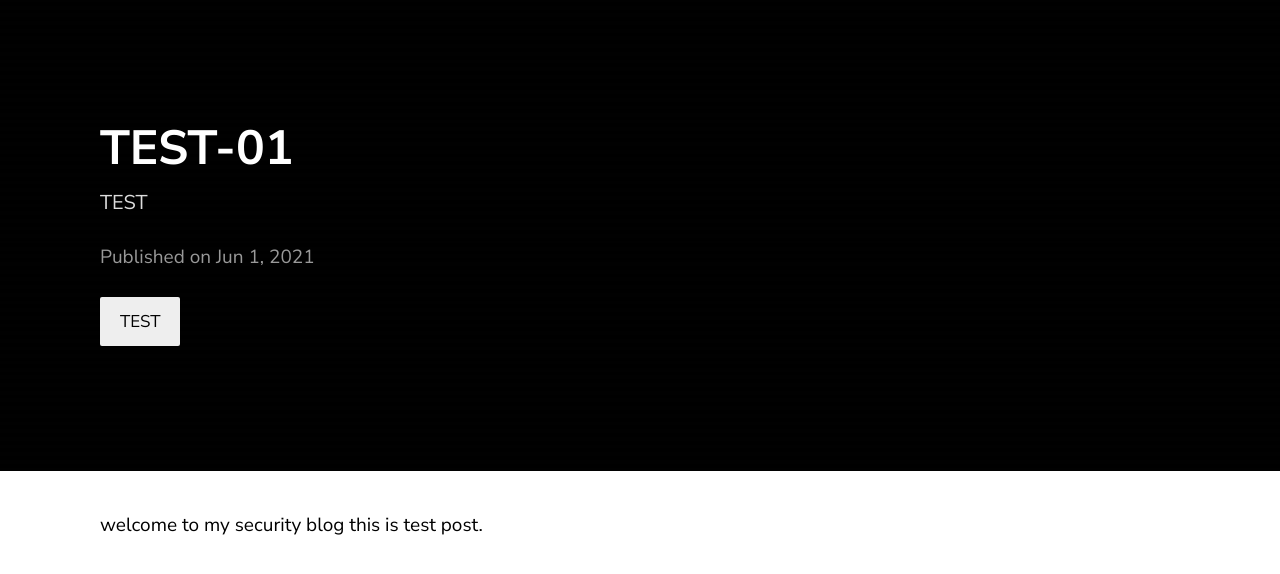
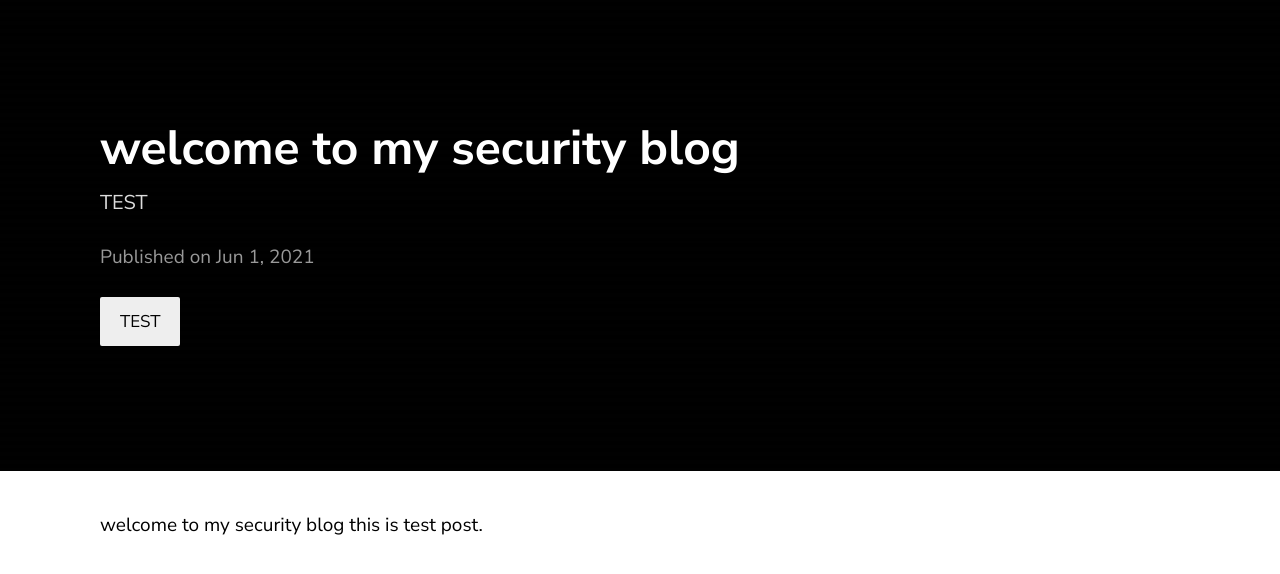
Before and after one commit to Developers-Official/hackintoanetwork.github.io, a Jekyll site: the page built from _posts/2021-06-01-TEST-01.markdown, in a window 1280 px wide. Shown: the top 574 px of the page. Built offline with Jekyll 4.4.1, drawn with Linux system fonts in a browser that asks for light colours.

Commit message:
Update 2021-06-01-TEST-01.markdown

```diff
--- a/_posts/2021-06-01-TEST-01.markdown
+++ b/_posts/2021-06-01-TEST-01.markdown
@@ -1,6 +1,6 @@
 ---
 layout: post
-title:  "TEST-01"
+title:  "welcome to my security blog"
 description: TEST
 date:   2021-06-01 00:00:00
 categories: TEST
```
